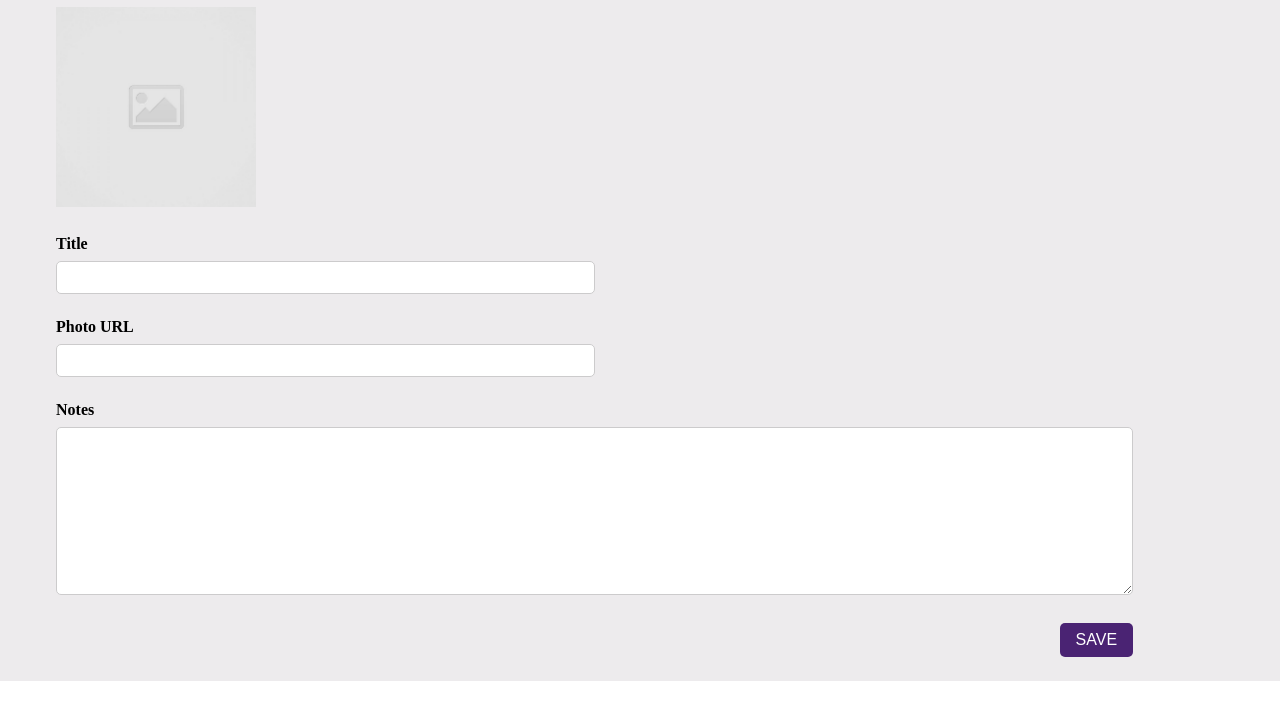
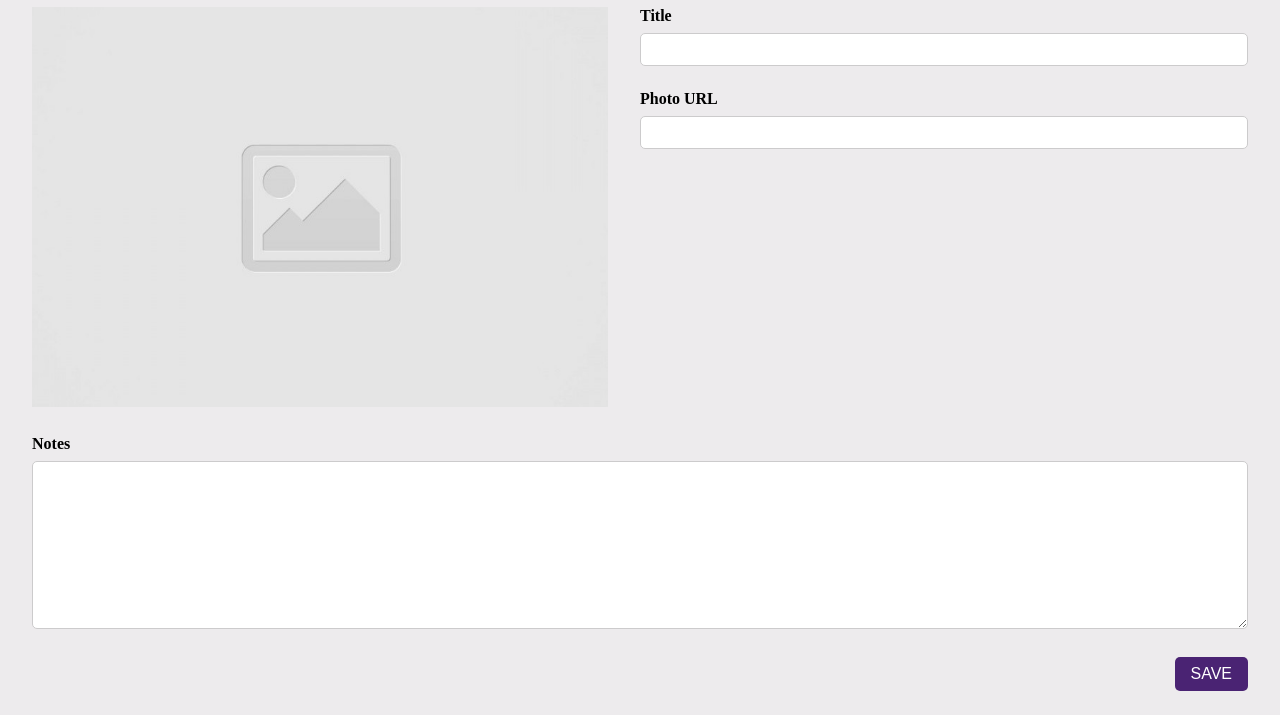
Before and after one commit to SeungjooKimSJ/code-journal, a website: page index.html in a window 1280 px wide. Shown: the part 140-855 px from the top of the page. Before the commit the page ends 821 px from the top, so only its background shows below. Drawn offline with Linux system fonts and the light colour scheme.

Commit message:
Checked that the form looks nice on both mobile and desktop screen sizes. #1

```diff
--- a/css/styles.css
+++ b/css/styles.css
@@ -1,3 +1,7 @@
+body {
+  background-color: #edebed;
+}
+
 header {
   background-color: #4a2373;
   display: flex;
@@ -5,7 +9,7 @@ header {
 
 .logo {
   text-decoration: none;
-  padding-left: 3.5rem;
+  padding-left: 2rem;
 }
 
 .header-h2 {
@@ -13,31 +17,27 @@ header {
 }
 
 main {
-  background-color: #edebed;
-  padding-left: 3.5rem;
+  padding: 0 2rem;
 }
 
 .main-header {
   display: flex;
 }
 
-.form-new-entry {
+.form-new-entry,
+#placeholder-image-area {
   width: 100%;
 }
 
 #placeholder-image {
   object-fit: cover;
-  width: 88%;
+  width: 100%;
   max-height: 400px;
   margin-bottom: 1.5rem;
 }
 
 label {
   font-weight: 600;
-}
-
-.entry-info {
-  width: 88%;
 }
 
 .input-area,
@@ -88,28 +88,23 @@ label {
   outline: none;
 }
 
-@media screen and (min-width: 1025px) {
+@media screen and (min-width: 800px) {
   .form-new-entry {
     display: flex;
     flex-wrap: wrap;
+    width: 100%;
   }
 
-  /* .entry-info {
-    display: flex;
-    flex-wrap: wrap;
-  } */
-
-  #placeholder-image,
-  .title,
-  .url {
+  #placeholder-image-area {
     width: 50%;
-
-    /* margin-right: 2rem; */
+    padding-right: 2rem;
   }
 
-  /* #placeholder-image,
-  #entry-title,
-  #entry-url {
+  .entry-title-and-url {
     width: 50%;
-  } */
+  }
+
+  .entry-notes {
+    width: 100%;
+  }
 }
--- a/index.html
+++ b/index.html
@@ -36,7 +36,7 @@
         alt="placeholder-img" id="placeholder-image">
       </div>
 
-      <div class="entry-info" data-view="entry-form">
+      <div class="entry-title-and-url" data-view="entry-form">
         <div class="title">
           <label for="entry-title">Title</label>
           <div class="input-area">
@@ -50,8 +50,9 @@
             <input type="url" name="url" id="entry-url" required>
           </div>
         </div>
+      </div>
 
-        <div class="notes">
+      <div class="entry-notes">
         <label for="entry-notes">Notes</label>
         <div class="text-area">
           <textarea name="notes" id="entry-notes"
@@ -65,7 +66,6 @@
         </div>
       </div>
 
-      </div>
     </form>
   </main>
 
--- a/js/main.js
+++ b/js/main.js
@@ -12,10 +12,6 @@ $formNewEntry.addEventListener('submit', submitNewEntryForm);
 function imgInputHandler(event) {
   $placeholderImage.setAttribute('src', event.target.value);
 }
-
-// var $formNewEntry = document.querySelector('.form-new-entry');
-
-// $formNewEntry.addEventListener('submit', submitNewEntryForm);
 
 function submitNewEntryForm(event) {
   event.preventDefault();
```
Lines whose indentation alone changed are shown as unchanged.
